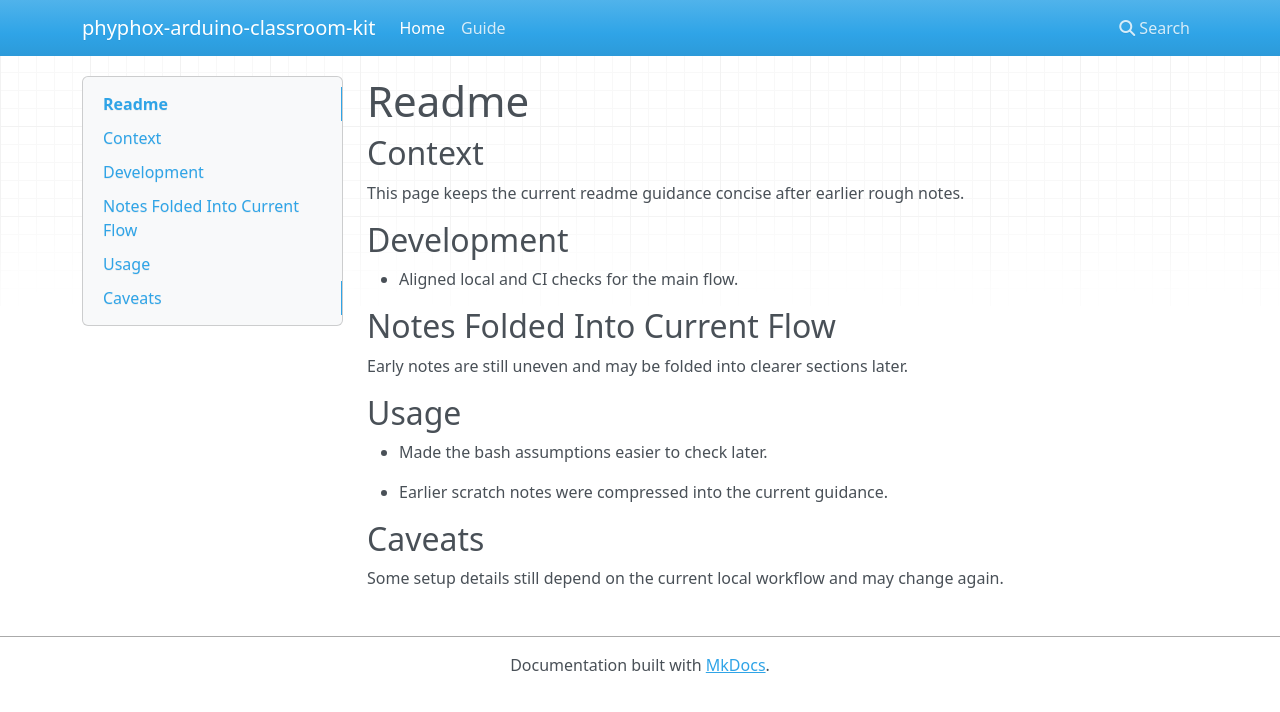
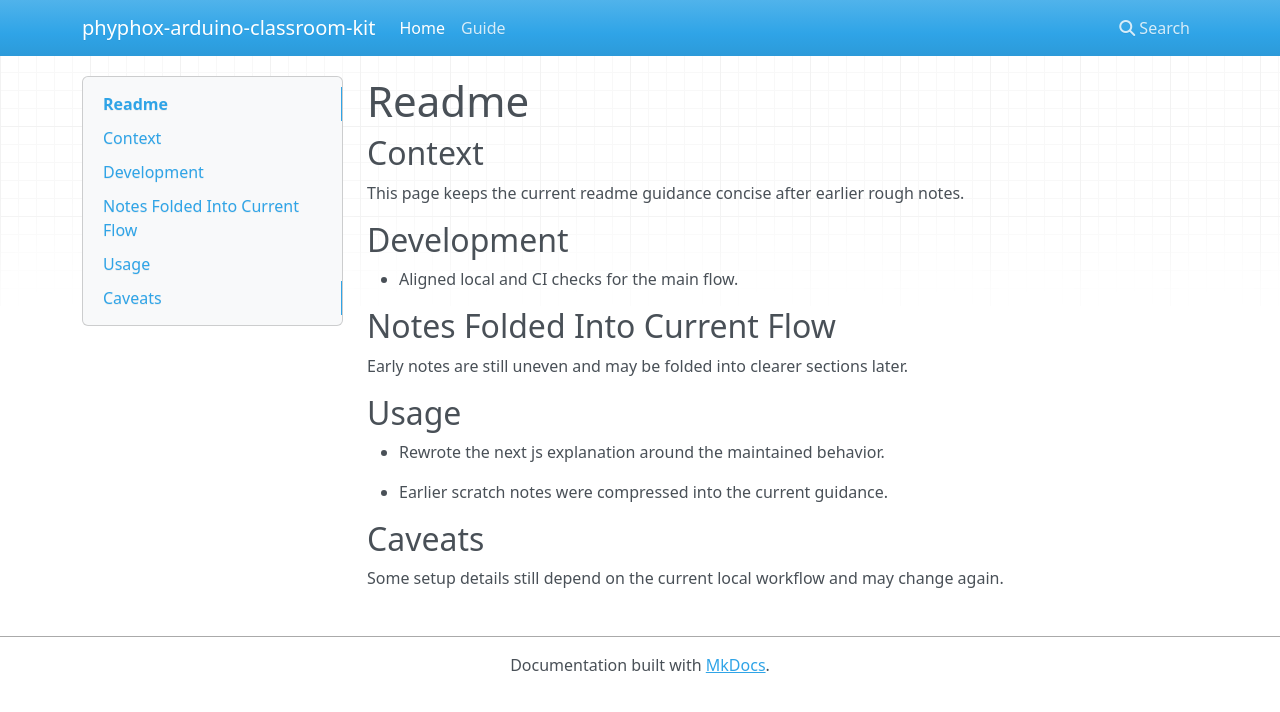
Before and after one commit to sebastianspicker/phyphox-arduino-classroom-kit, an MkDocs documentation site: the page built from docs/README.md, in a window 1280 px wide. Shown: the top 712 px of the page. Built offline with MkDocs 1.6.1, drawn with Linux system fonts in a browser that asks for light colours; nearby versions of some CDN libraries.

Commit message:
docs(next-js): document Next.js setup and verification for classroom maintenance

```diff
--- a/docs/README.md
+++ b/docs/README.md
@@ -11,7 +11,7 @@ This page keeps the current readme guidance concise after earlier rough notes.
 Early notes are still uneven and may be folded into clearer sections later.
 
 ## Usage
-- Made the bash assumptions easier to check later.
+- Rewrote the next js explanation around the maintained behavior.
 
 - Earlier scratch notes were compressed into the current guidance.
 
```
Also changed, not shown: docs/next-js-notes.md (added, +11 -0 lines).
